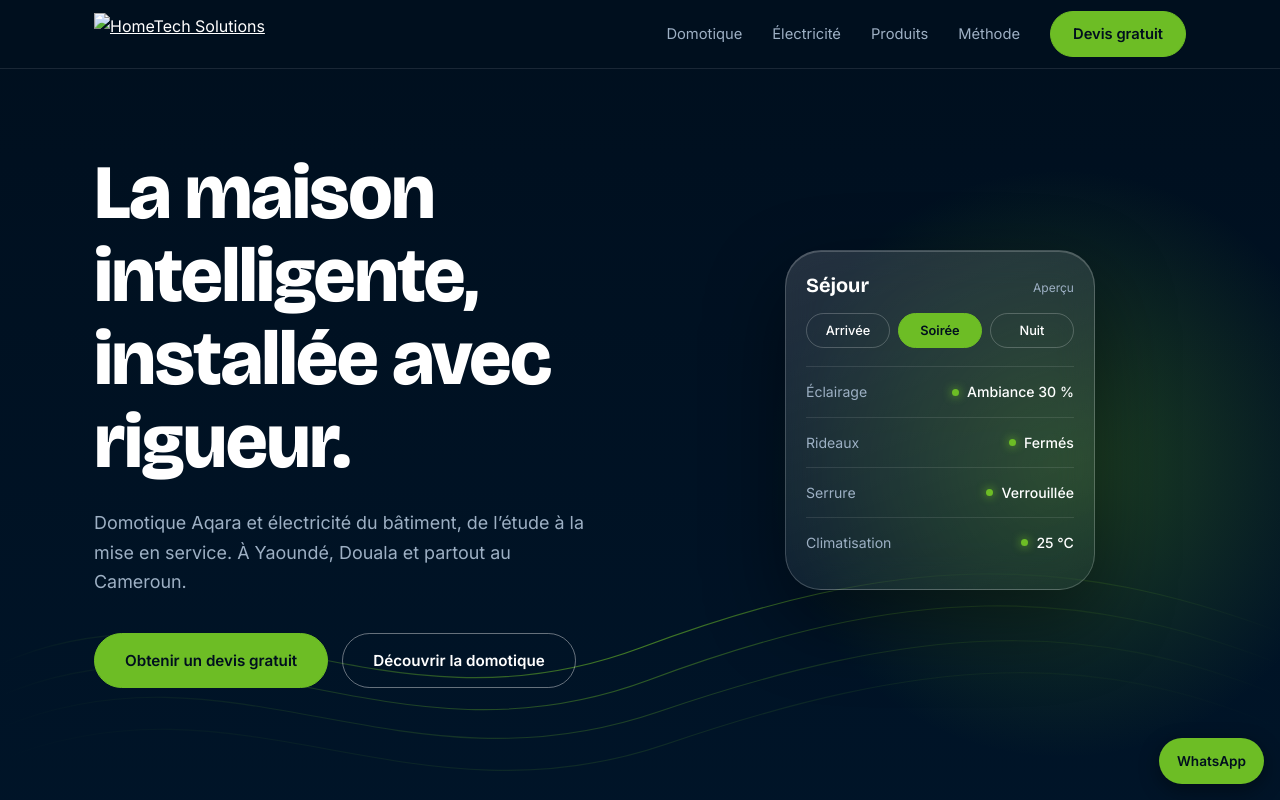
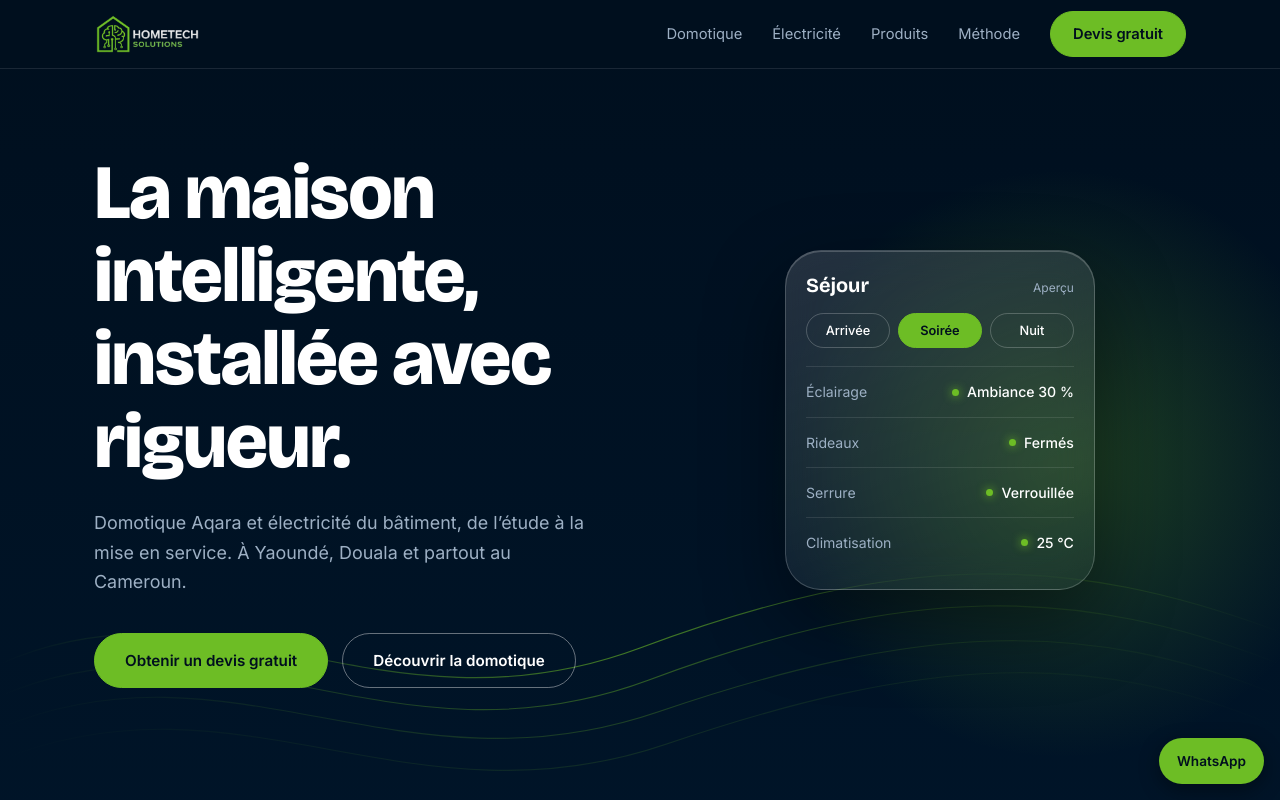
Before and after one commit to maelabuno-sketch/-hometech-solutions, a plain HTML site: page index.html in a window 1280 px wide. Shown: the top 800 px of the page. Drawn offline with nearby package versions, Linux system fonts and the light colour scheme.

Commit message:
Update index.html

```diff
--- a/index.html
+++ b/index.html
@@ -7,7 +7,7 @@
 <meta name="description" content="HomeTech Solutions conçoit et installe la domotique Aqara et l’électricité du bâtiment à Yaoundé, Douala et partout au Cameroun. Devis gratuit sous 24 h.">
 <meta name="theme-color" content="#001931">
 <link rel="canonical" href="https://hometechsolutions237.com/">
-<link rel="icon" type="image/png" href="/images/favicon.png">
+<link rel="icon" type="image/png" href="/images/favicon.png.png">
 <link href="https://fonts.googleapis.com/css2?family=Bricolage+Grotesque:opsz,wght@12..96,500;12..96,700;12..96,800&family=Inter:wght@400;500;600&display=swap" rel="stylesheet">
 <link rel="stylesheet" href="/style.css?v=1">
 <style>
@@ -31,12 +31,12 @@ dialog.pm::backdrop{background:rgba(0,10,20,.75);backdrop-filter:blur(4px);-webk
 </head>
 <body>
 <header><div class="wrap bar">
-<a href="#" aria-label="HomeTech Solutions, accueil"><img class="logo" src="images/logo.png" alt="HomeTech Solutions"></a>
+<a href="#" aria-label="HomeTech Solutions, accueil"><img class="logo" src="images/logo.png.png" alt="HomeTech Solutions"></a>
 <button class="burger" type="button" aria-label="Ouvrir le menu" aria-controls="ov" aria-expanded="false"><span></span><span></span><span></span></button>
 <nav class="links"><a href="#domotique">Domotique</a><a href="#electricite">Électricité</a><a href="#produits">Produits</a><a href="#methode">Méthode</a><a class="btn g" href="#contact">Devis gratuit</a></nav>
 </div></header>
 <div class="ov" id="ov" role="dialog" aria-modal="true" aria-label="Menu">
-<div class="ov-top"><img class="logo" src="images/logo.png" alt="HomeTech Solutions"><button class="x" id="x" type="button" aria-label="Fermer le menu">✕</button></div>
+<div class="ov-top"><img class="logo" src="images/logo.png.png" alt="HomeTech Solutions"><button class="x" id="x" type="button" aria-label="Fermer le menu">✕</button></div>
 <nav class="ov-links"><a href="#domotique">Domotique</a><a href="#electricite">Électricité</a><a href="#produits">Produits</a><a href="#methode">Méthode</a></nav>
 <a class="btn g" href="#contact">Devis gratuit</a>
 </div>
@@ -131,7 +131,7 @@ dialog.pm::backdrop{background:rgba(0,10,20,.75);backdrop-filter:blur(4px);-webk
 </dialog>
 
 <footer><div class="wrap">
-<img class="logo" style="height:34px;opacity:.85" src="images/logo.png" alt="HomeTech Solutions">
+<img class="logo" style="height:34px;opacity:.85" src="images/logo.png.png" alt="HomeTech Solutions">
 <nav><a href="#domotique">Domotique</a><a href="#electricite">Électricité</a><a href="#produits">Produits</a><a href="#methode">Méthode</a><a href="#contact">Contact</a></nav>
 <span>© 2026 HomeTech Solutions · Cameroun</span>
 </div></footer>
```
